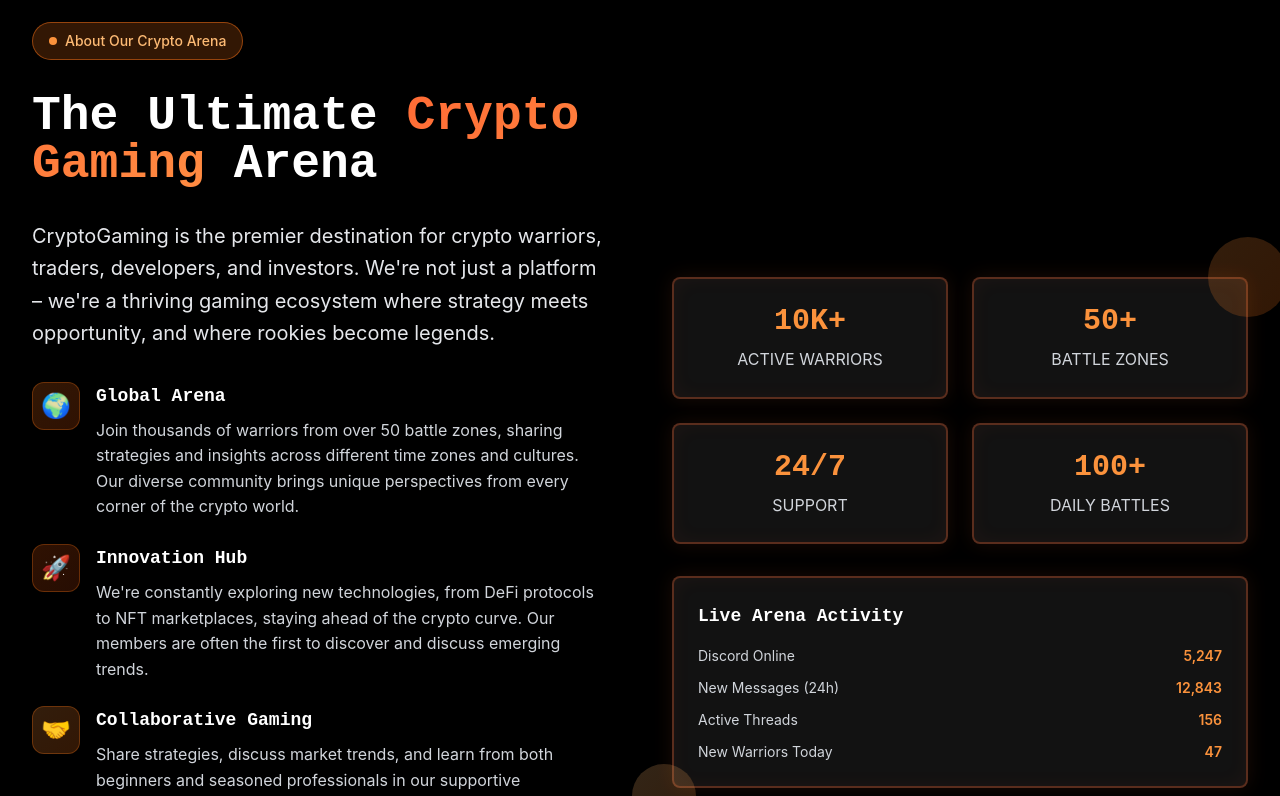
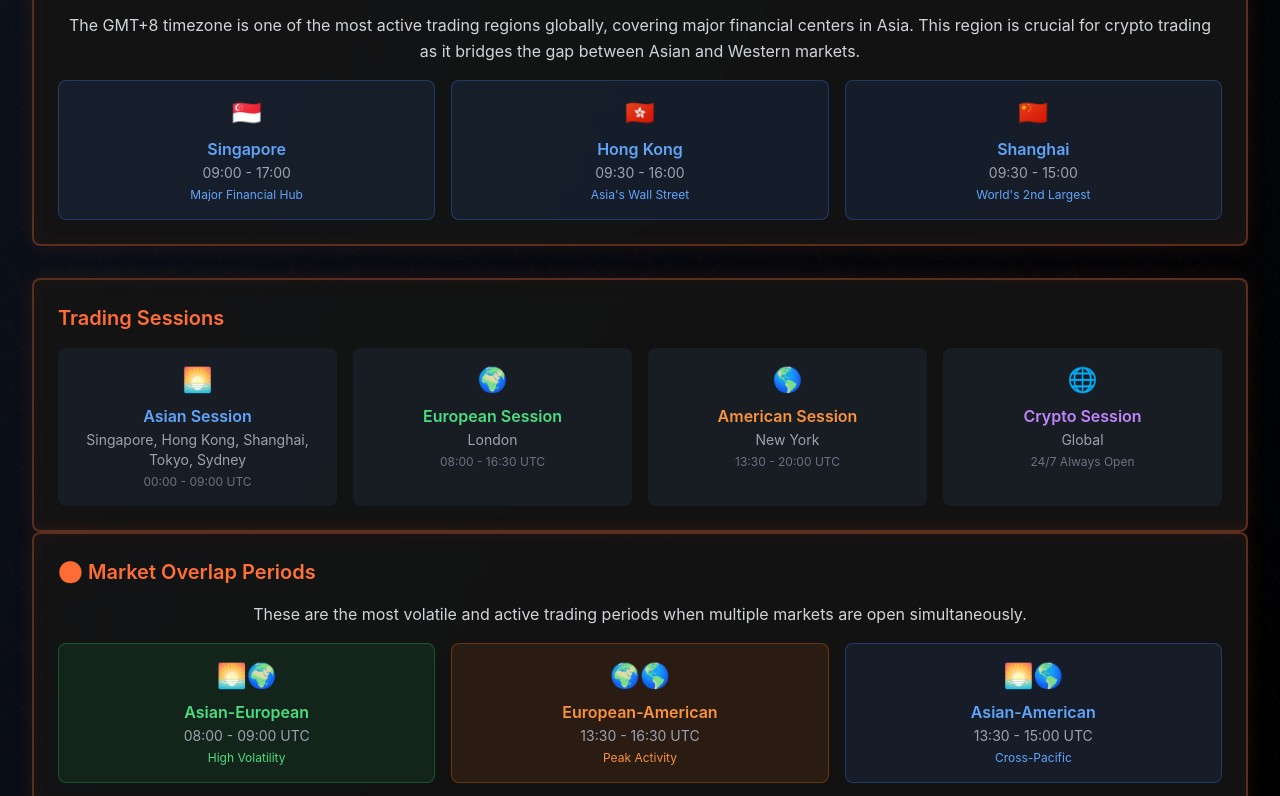
Before and after one commit to GonzalesGary123/staticweb, a Nuxt app: page / in a window 1280 px wide. Shown: the part 2400-3196 px from the top of the page. Built offline with nearby package versions, Linux system fonts and the light colour scheme; no server answers.

Commit message:
Add GMT+8 trading hub and market overlap sections to MarketStatus
Co-authored-by: ggonzales7418 <ggonzales7418@gmail.com>

```diff
--- a/components/MarketStatus.vue
+++ b/components/MarketStatus.vue
@@ -112,6 +112,37 @@
         </div>
       </div>
 
+      <!-- GMT+8 Timezone Highlight -->
+      <div class="gaming-card p-6 mb-8 border-2 border-blue-500/50">
+        <h3 class="text-xl font-semibold mb-4 text-blue-400">🌏 GMT+8 Trading Hub</h3>
+        <p class="text-gray-300 mb-4 text-center">
+          The GMT+8 timezone is one of the most active trading regions globally, covering major financial centers in Asia.
+          This region is crucial for crypto trading as it bridges the gap between Asian and Western markets.
+        </p>
+        <div class="grid grid-cols-1 md:grid-cols-3 gap-4">
+          <div class="text-center p-4 bg-blue-500/10 rounded-lg border border-blue-500/30">
+            <div class="text-2xl mb-2">🇸🇬</div>
+            <div class="font-semibold text-blue-400">Singapore</div>
+            <div class="text-sm text-gray-400">09:00 - 17:00</div>
+            <div class="text-xs text-blue-400 mt-1">Major Financial Hub</div>
+          </div>
+
+          <div class="text-center p-4 bg-blue-500/10 rounded-lg border border-blue-500/30">
+            <div class="text-2xl mb-2">🇭🇰</div>
+            <div class="font-semibold text-blue-400">Hong Kong</div>
+            <div class="text-sm text-gray-400">09:30 - 16:00</div>
+            <div class="text-xs text-blue-400 mt-1">Asia's Wall Street</div>
+          </div>
+
+          <div class="text-center p-4 bg-blue-500/10 rounded-lg border border-blue-500/30">
+            <div class="text-2xl mb-2">🇨🇳</div>
+            <div class="font-semibold text-blue-400">Shanghai</div>
+            <div class="text-sm text-gray-400">09:30 - 15:00</div>
+            <div class="text-xs text-blue-400 mt-1">World's 2nd Largest</div>
+          </div>
+        </div>
+      </div>
+
       <!-- Trading Session Info -->
       <div class="gaming-card p-6">
         <h3 class="text-xl font-semibold mb-4 text-gradient-primary">Trading Sessions</h3>
@@ -119,7 +150,7 @@
           <div class="text-center p-4 bg-gray-800/50 rounded-lg">
             <div class="text-2xl mb-2">🌅</div>
             <div class="font-semibold text-blue-400">Asian Session</div>
-            <div class="text-sm text-gray-400">Tokyo, Sydney</div>
+            <div class="text-sm text-gray-400">Singapore, Hong Kong, Shanghai, Tokyo, Sydney</div>
             <div class="text-xs text-gray-500 mt-1">00:00 - 09:00 UTC</div>
           </div>
 
@@ -142,6 +173,36 @@
             <div class="font-semibold text-purple-400">Crypto Session</div>
             <div class="text-sm text-gray-400">Global</div>
             <div class="text-xs text-gray-500 mt-1">24/7 Always Open</div>
+          </div>
+        </div>
+      </div>
+
+      <!-- Market Overlap Periods -->
+      <div class="gaming-card p-6 mb-8">
+        <h3 class="text-xl font-semibold mb-4 text-gradient-primary">🌍 Market Overlap Periods</h3>
+        <p class="text-gray-300 mb-4 text-center">
+          These are the most volatile and active trading periods when multiple markets are open simultaneously.
+        </p>
+        <div class="grid grid-cols-1 md:grid-cols-3 gap-4">
+          <div class="text-center p-4 bg-green-500/10 rounded-lg border border-green-500/30">
+            <div class="text-2xl mb-2">🌅🌍</div>
+            <div class="font-semibold text-green-400">Asian-European</div>
+            <div class="text-sm text-gray-400">08:00 - 09:00 UTC</div>
+            <div class="text-xs text-green-400 mt-1">High Volatility</div>
+          </div>
+
+          <div class="text-center p-4 bg-orange-500/10 rounded-lg border border-orange-500/30">
+            <div class="text-2xl mb-2">🌍🌎</div>
+            <div class="font-semibold text-orange-400">European-American</div>
+            <div class="text-sm text-gray-400">13:30 - 16:30 UTC</div>
+            <div class="text-xs text-orange-400 mt-1">Peak Activity</div>
+          </div>
+
+          <div class="text-center p-4 bg-blue-500/10 rounded-lg border border-blue-500/30">
+            <div class="text-2xl mb-2">🌅🌎</div>
+            <div class="font-semibold text-blue-400">Asian-American</div>
+            <div class="text-sm text-gray-400">13:30 - 15:00 UTC</div>
+            <div class="text-xs text-blue-400 mt-1">Cross-Pacific</div>
           </div>
         </div>
       </div>
--- a/composables/useMarketStatus.js
+++ b/composables/useMarketStatus.js
@@ -3,6 +3,45 @@ import { ref, computed, onMounted, onUnmounted } from 'vue'
 export function useMarketStatus() {
   // Market data
   const markets = ref([
+    {
+      id: 'singapore',
+      name: 'Singapore',
+      country: 'Singapore',
+      timezone: 'Asia/Singapore',
+      openTime: '09:00',
+      closeTime: '17:00',
+      isOpen: false,
+      currentTime: null,
+      countdown: null,
+      offset: 8, // UTC+8
+      icon: '🇸🇬'
+    },
+    {
+      id: 'hongkong',
+      name: 'Hong Kong',
+      country: 'Hong Kong',
+      timezone: 'Asia/Hong_Kong',
+      openTime: '09:30',
+      closeTime: '16:00',
+      isOpen: false,
+      currentTime: null,
+      countdown: null,
+      offset: 8, // UTC+8
+      icon: '🇭🇰'
+    },
+    {
+      id: 'shanghai',
+      name: 'Shanghai',
+      country: 'China',
+      timezone: 'Asia/Shanghai',
+      openTime: '09:30',
+      closeTime: '15:00',
+      isOpen: false,
+      currentTime: null,
+      countdown: null,
+      offset: 8, // UTC+8
+      icon: '🇨🇳'
+    },
     {
       id: 'sydney',
       name: 'Sydney',
```
